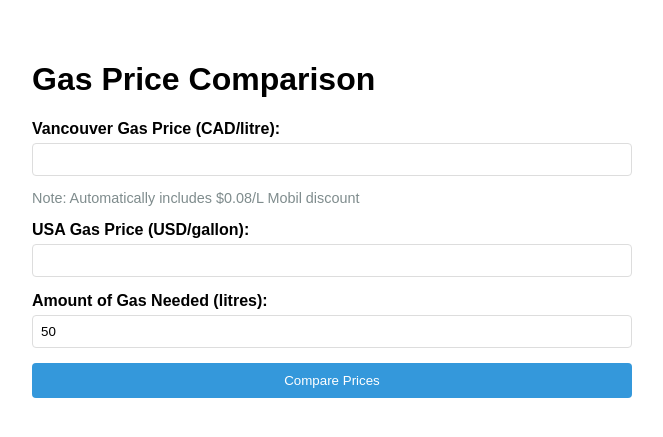
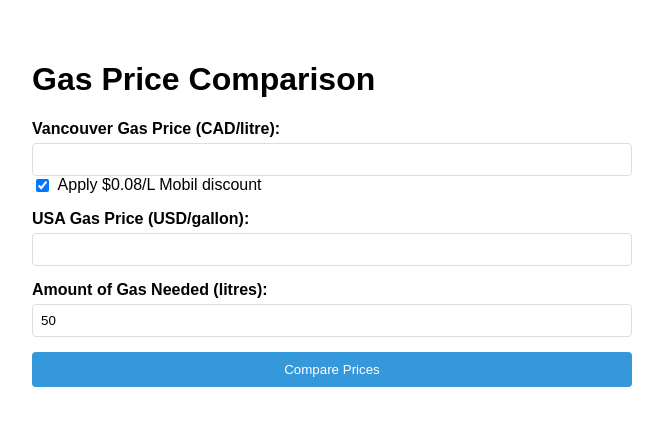
Before and after one commit to ernestosanchez1/gas-price-app, a Flask app: page / in a window 1280 px wide. Shown: the top 437 px of the page, without its empty margins (308-971 px from the left). Run offline with Flask 3, Linux system fonts and the light colour scheme.

Commit message:
the previus was working. adding a check box

```diff
--- a/app.py
+++ b/app.py
@@ -1,6 +1,6 @@
 from flask import Flask, request, render_template
 import requests
-import os  # Import the os module
+import os
 
 app = Flask(__name__)
 
@@ -16,9 +16,14 @@ def compare():
     if request.method == 'POST':
         try:
             # Get user inputs
-            van_gas_lt = float(request.form['van_price']) - 0.08  # Apply Mobil discount
+            van_gas_lt = float(request.form['van_price'])
             usa_gas_gal = float(request.form['usa_price'])
             amount_of_lts = float(request.form['liters'])
+
+            # Apply discount only if checkbox was checked
+            apply_discount = 'apply_discount' in request.form
+            if apply_discount:
+                van_gas_lt -= 0.08
 
             # Get live exchange rate
             usd_cad_rate = get_exchange_rate()
@@ -31,8 +36,11 @@ def compare():
             usa_per_liter = (usa_total / amount_of_lts)
             percent_cheaper = round(((van_total - usa_total) / usa_total) * 100, 1) if usa_total != 0 else 0
 
+            # Prepare display price (show original if discount was applied)
+            van_price_display = van_gas_lt + 0.08 if apply_discount else van_gas_lt
+
             return render_template('result.html',
-                               van_price=van_gas_lt + 0.08,  # Show original price to user
+                               van_price=van_price_display,
                                usa_price=usa_gas_gal,
                                liters=amount_of_lts,
                                van_total=round(van_total, 2),
@@ -41,7 +49,8 @@ def compare():
                                cheaper=cheaper,
                                usa_per_liter=round(usa_per_liter, 2),
                                exchange_rate=round(usd_cad_rate, 4),
-                               percent_cheaper=percent_cheaper)
+                               percent_cheaper=percent_cheaper,
+                               discount_applied=apply_discount)  # Pass to template if needed
 
         except Exception as e:
             error = f"Error: {str(e)}"
--- a/templates/index.html
+++ b/templates/index.html
@@ -2,14 +2,17 @@
 <html>
 <head>
     <title>Gas Price Comparison</title>
+    <meta name="viewport" content="width=device-width, initial-scale=1.0">
     <style>
         body { font-family: Arial; max-width: 600px; margin: 20px auto; padding: 20px; }
         .form-group { margin-bottom: 15px; }
         label { display: block; margin-bottom: 5px; font-weight: bold; }
-        input { width: 100%; padding: 8px; box-sizing: border-box; border: 1px solid #ddd; border-radius: 4px; }
+        input[type="number"] { width: 100%; padding: 8px; box-sizing: border-box; border: 1px solid #ddd; border-radius: 4px; }
+        input[type="checkbox"] { margin-right: 5px; vertical-align: middle; }
         button { background: #3498db; color: white; padding: 10px; border: none; width: 100%; border-radius: 4px; cursor: pointer; }
         .error { color: #e74c3c; }
         .note { font-size: 0.9em; color: #7f8c8d; }
+        .checkbox-label { display: inline; font-weight: normal; }
     </style>
 </head>
 <body>
@@ -20,18 +23,21 @@
     <form method="POST">
         <div class="form-group">
             <label for="van_price">Vancouver Gas Price (CAD/litre):</label>
-            <input type="number" step="0.01" name="van_price" required>
-            <p class="note">Note: Automatically includes $0.08/L Mobil discount</p>
+            <input type="number" step="0.01" min="0.01" name="van_price" required>
+            <label class="checkbox-label">
+                <input type="checkbox" name="apply_discount" checked>
+                Apply $0.08/L Mobil discount
+            </label>
         </div>
 
         <div class="form-group">
             <label for="usa_price">USA Gas Price (USD/gallon):</label>
-            <input type="number" step="0.01" name="usa_price" required>
+            <input type="number" step="0.01" min="0.01" name="usa_price" required>
         </div>
 
         <div class="form-group">
             <label for="liters">Amount of Gas Needed (litres):</label>
-            <input type="number" step="1" name="liters" value="50" required>
+            <input type="number" step="1" min="1" name="liters" value="50" required>
         </div>
 
         <button type="submit">Compare Prices</button>
--- a/templates/result.html
+++ b/templates/result.html
@@ -2,12 +2,14 @@
 <html>
 <head>
     <title>Results</title>
+    <meta name="viewport" content="width=device-width, initial-scale=1.0">
     <style>
         body { font-family: Arial; max-width: 600px; margin: 20px auto; padding: 20px; }
         .result-box { border: 1px solid #ddd; padding: 20px; margin-top: 20px; border-radius: 5px; }
         .savings { font-weight: bold; color: #27ae60; font-size: 1.2em; }
         .percent { color: #2980b9; font-weight: bold; }
         .rate { font-size: 0.9em; color: #7f8c8d; }
+        .note { font-size: 0.8em; color: #7f8c8d; margin-top: -10px; margin-bottom: 10px; }
         hr { border: 0.5px solid #eee; }
     </style>
 </head>
@@ -15,6 +17,10 @@
     <h1>Comparison Results</h1>
     <div class="result-box">
         <p>Vancouver: <strong>{{ "%.2f"|format(van_price) }} CAD/L</strong></p>
+        {% if discount_applied %}
+        <p class="note">(Includes $0.08/L Mobil discount)</p>
+        {% endif %}
+
         <p>USA: <strong>{{ "%.2f"|format(usa_price) }} USD/gallon</strong></p>
         <p class="rate">Exchange rate: 1 USD = {{ exchange_rate }} CAD</p>
         <hr>
```
